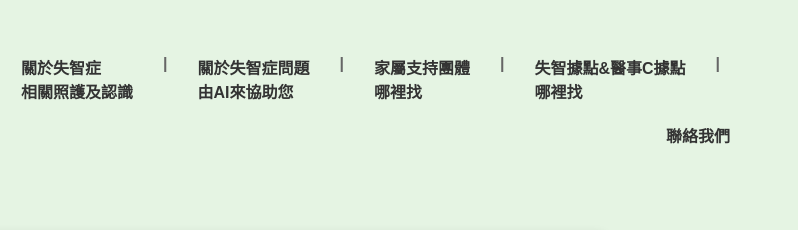
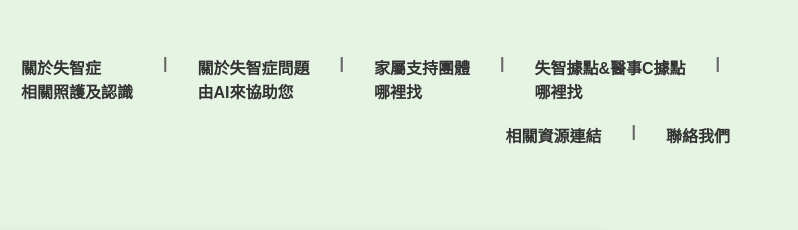
Before and after one commit to 91122209/Dementiacare, a website: page downloadcare.html in a window 1280 px wide. Shown: the top 230 px of the page, 482-1280 px from the left. Drawn offline with Linux system fonts and the light colour scheme.

Commit message:
Update downloadcare.html

```diff
--- a/downloadcare.html
+++ b/downloadcare.html
@@ -93,6 +93,8 @@
       <span class="separator">|</span>
       <a href="downloadcare.html">失智據點&醫事C據點<br>哪裡找</a>
       <span class="separator">|</span>
+      <a href="link.html">相關資源連結</a>
+      <span class="separator">|</span>
       <a href="email.html">聯絡我們</a>
     </div>
   </div>
```
